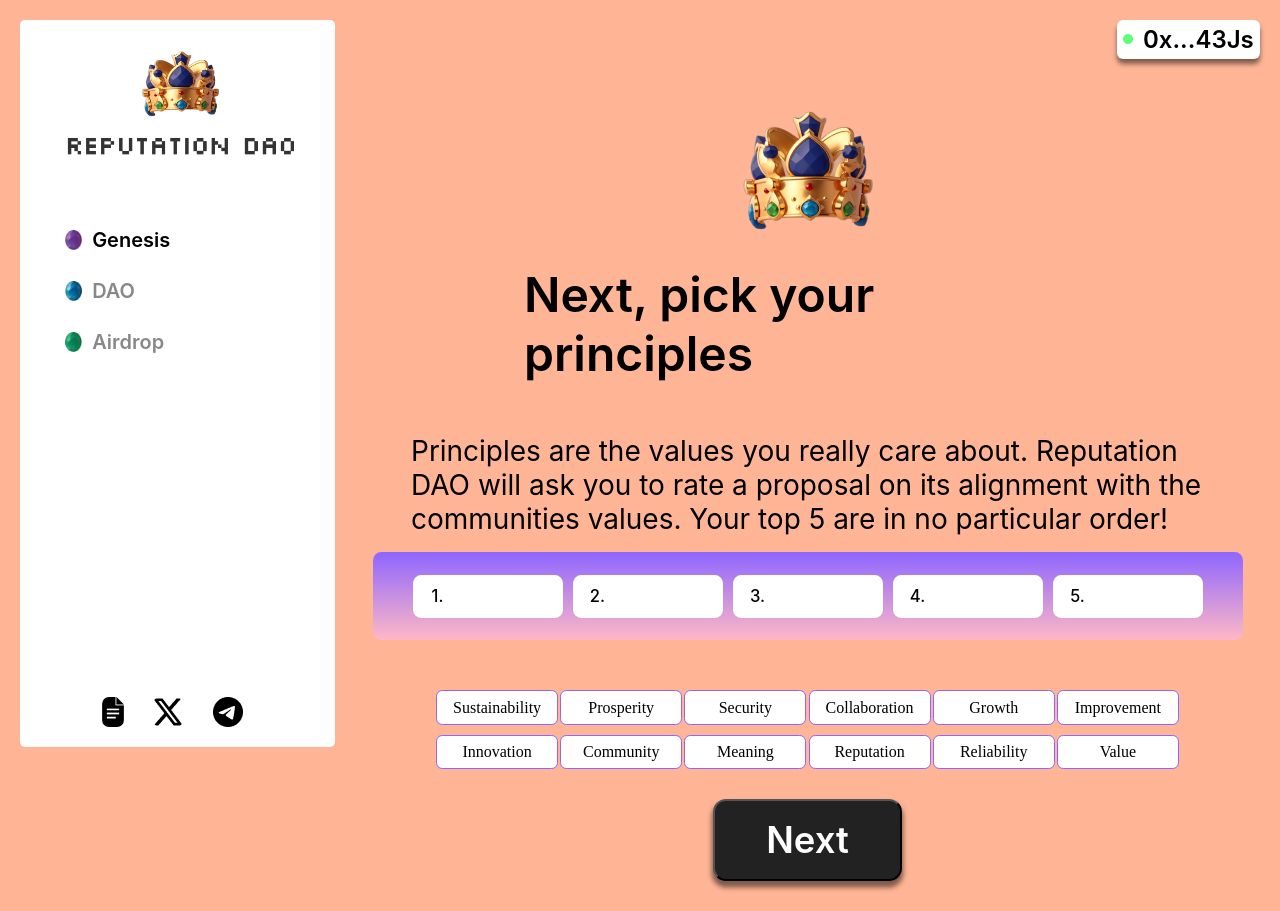
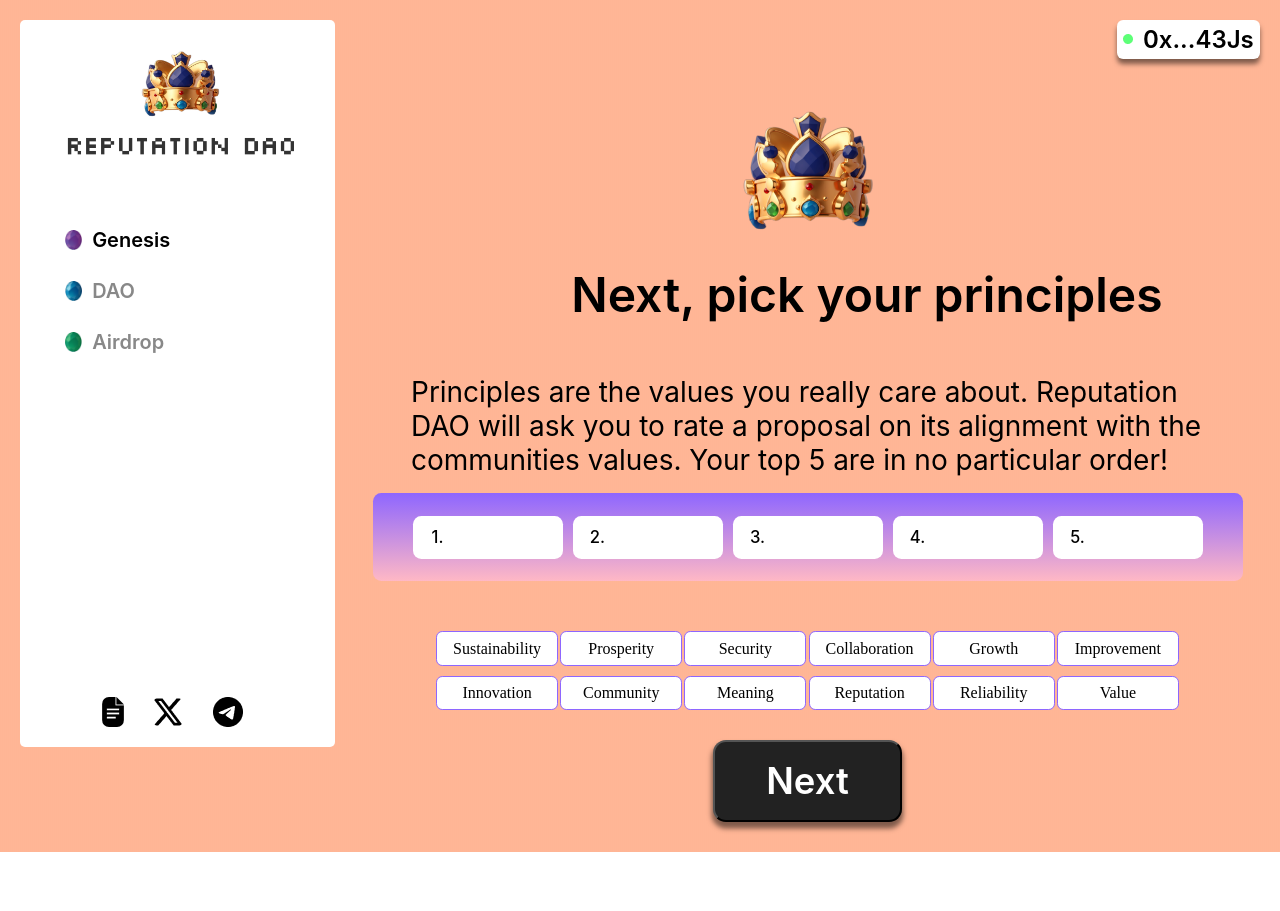
Before and after one commit to GloryDream413/ReputationDAO_FrontEnd, a React (Create React App) app: page /principle in a window 1280 px wide. After the commit the page ends 852 px from the top, so only its background shows below. Built offline with nearby package versions, Linux system fonts and the light colour scheme.

Commit message:
Pages are updated.

```diff
--- a/src/components/collectemail/collectemail.css
+++ b/src/components/collectemail/collectemail.css
@@ -177,10 +177,10 @@
 }
 
 .title h1 {
-  width: 60%;
+  width: 793px;
   color: #000;
   font-family: Inter;
-  font-size: 48px;
+  font-size: 20px;
   font-style: normal;
   font-weight: 600;
   line-height: normal;
@@ -216,6 +216,7 @@
   height: 51px;
   flex-shrink: 0;
   border-radius: 10px;
+  text-align: center;
   border: 1px solid #000;
   background: #FFF;
   box-shadow: 0px 5px 5px 0px rgba(0, 0, 0, 0.50);
--- a/src/components/criteria/Criteria.jsx
+++ b/src/components/criteria/Criteria.jsx
@@ -116,7 +116,7 @@ export const Criteria = () => {
             </div>
           </div>
         </div>
-        <Link to="/result"><button><h1>Submit</h1></button></Link>
+        <button><Link to="/result"><h1>Submit</h1></Link></button>
       </div>
     </div>
   );
--- a/src/components/principle/Principle.jsx
+++ b/src/components/principle/Principle.jsx
@@ -90,7 +90,7 @@ export const Principle = () => {
             <div className='item'>Reliability</div>
             <div className='item'>Value</div>
         </div>
-        <Link to="/criteria"><button><h1>Next</h1></button></Link>
+        <button><Link to="/criteria"><h1>Next</h1></Link></button>
       </div>
     </div>
   );
--- a/src/components/principle/principle.css
+++ b/src/components/principle/principle.css
@@ -177,11 +177,12 @@
 }
 
 .title h1 {
+  margin-left: 25%;
   color: #000;
   font-family: Inter;
-  font-size: 48px;
+  font-size: 20px;
   font-style: normal;
-  font-weight: 600;
+  font-weight: 400;
   line-height: normal;
 }
 
@@ -197,7 +198,7 @@
   flex-shrink: 0;
   color: #000;
   font-family: Inter;
-  font-size: 28px;
+  font-size: 20px;
   font-style: normal;
   font-weight: 400;
   line-height: normal;
```
